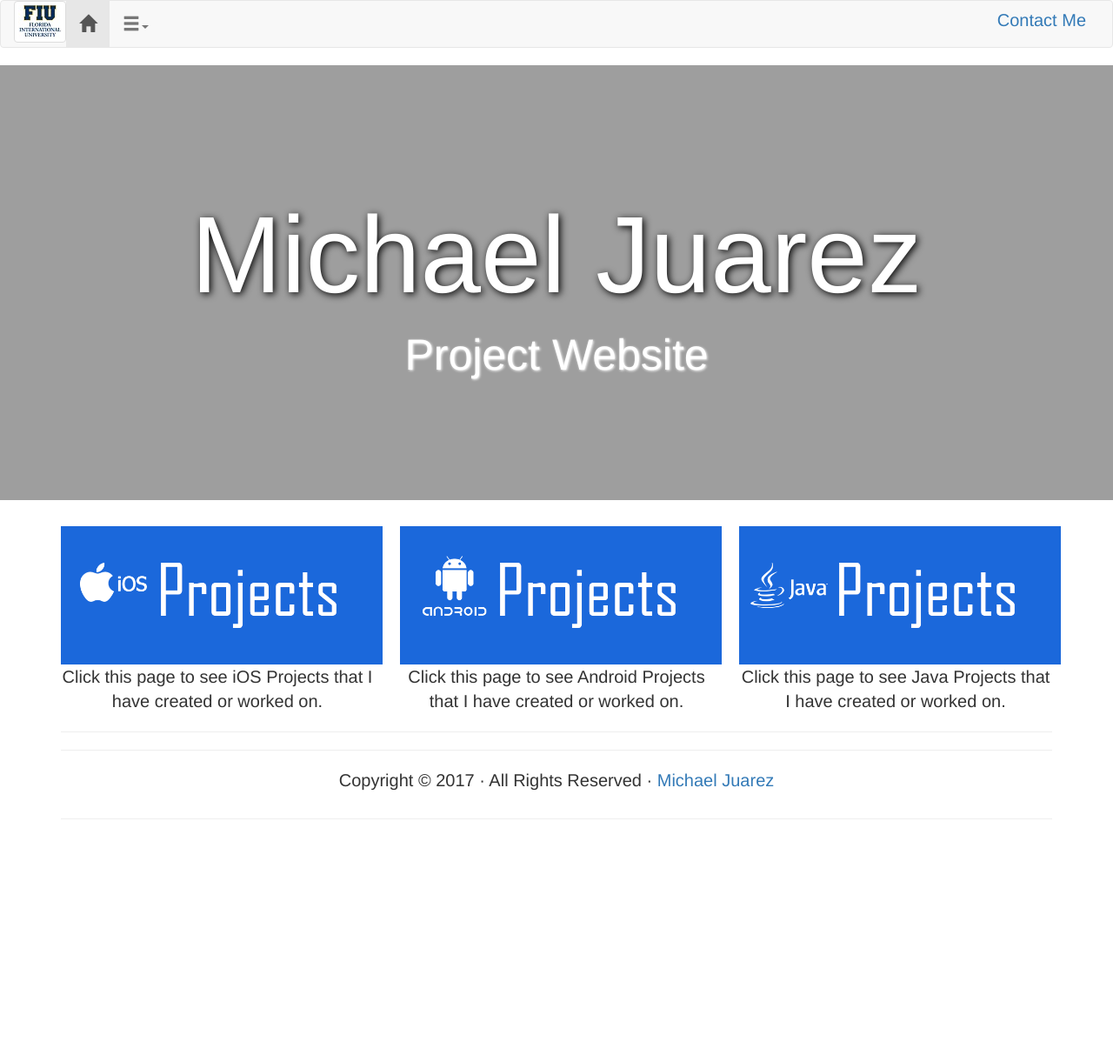
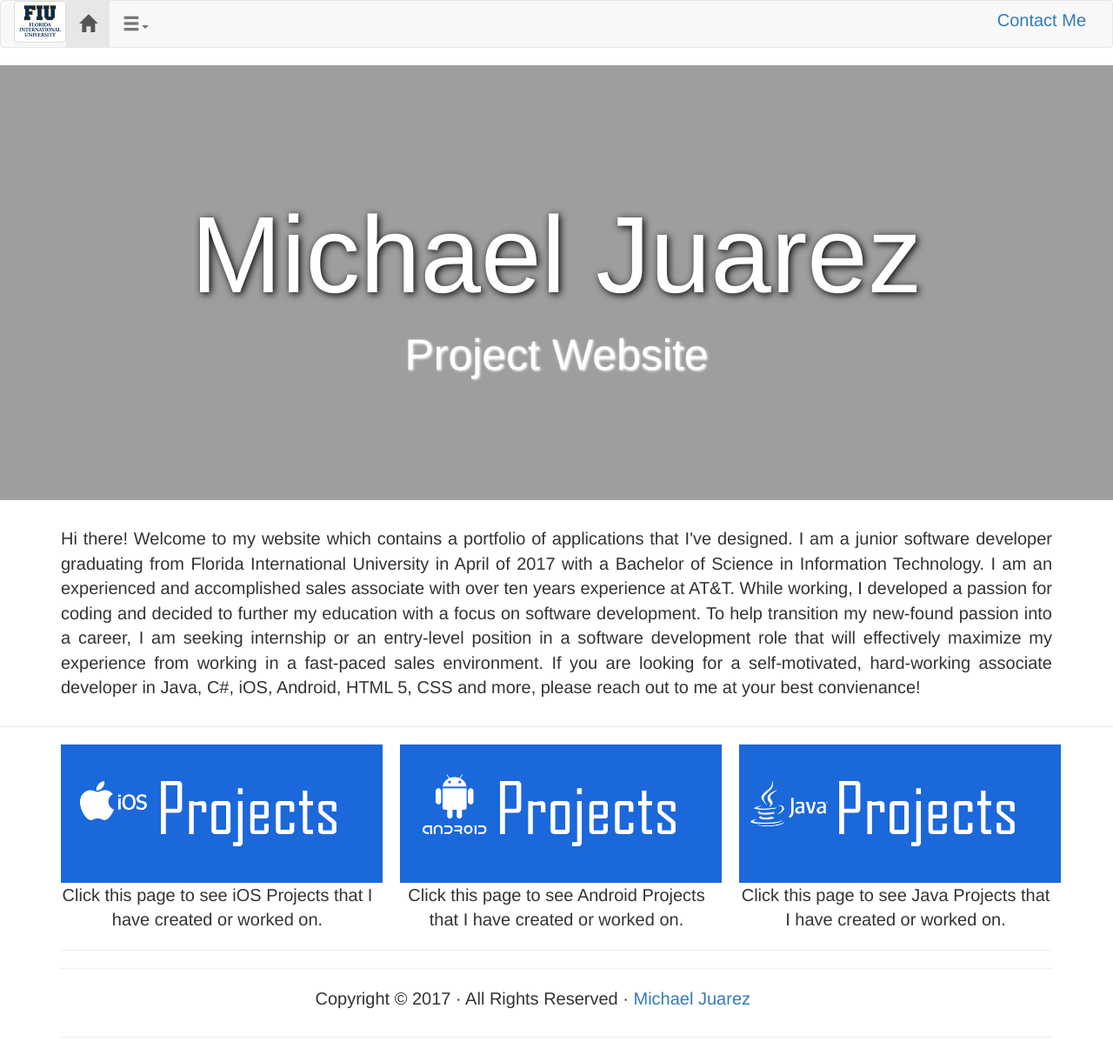
Before and after one commit to MikeJuarez/MikeJuarez.github.io, a Jekyll site: the page index.html, which Jekyll copies as it is, in a window 1280 px wide. Shown: the whole page at 87% size. Built offline with Jekyll 4.4.1, drawn with Linux system fonts in a browser that asks for light colours; before the commit the page ends 962 px from its top, so only the background shows below that.

Commit message:
Added introduction and link for java

```diff
--- a/css/mikej.css
+++ b/css/mikej.css
@@ -1,6 +1,6 @@
 @charset "utf-8";
 /* CSS Document */
 
-.appleproject {
-	background-image: url("../LinkAppleProjects.png");
+p {
+	text-align: justify;
 }
--- a/index.html
+++ b/index.html
@@ -51,10 +51,22 @@
 </section>
 
 <div class="container">
+	<div class="row text-center"></div><p>
+		Hi there!  Welcome to my website which contains a portfolio of applications that I've designed.  I am a junior
+		software developer graduating from Florida International University in April of 2017 with a
+		Bachelor of Science in Information Technology. I am an experienced and accomplished
+		sales associate with over ten years experience at AT&T.  While working, I developed a passion for coding and decided to further my education with a focus on software development.  To help transition my new-found passion into a career, I am seeking internship or an entry-level
+		position in a software development role that will effectively maximize my experience from working in a
+		fast-paced sales environment.  If you are looking for a self-motivated, hard-working associate developer in Java, C#, iOS, Android, HTML 5, CSS and more, please reach out to me at your best convienance!
+	</p>
+</div>
+<hr/>
+
+<div class="container">
   <div class="row text-center">
 	  <div class="col-sm-4"><a href="http://www.google.com"><img src="LinkAppleProjects.png" width="370"/></a></div>
 	  <div class="col-sm-4"><a href="http://www.google.com"><img src="LinkAndroidProjects.png" width="370"/></a></div>
-	  <div class="col-sm-4"><a href="http://www.google.com"><img src="LinkJavaProjects.png" width="370"/></a></div>
+	  <div class="col-sm-4"><a href="../Java Projects.html"><img src="LinkJavaProjects.png" width="370"/></a></div>
   </div>
   <div class="row">
     <div class="text-center col-sm-4"> Click this page to see iOS Projects that I have created or worked on.</div>
```
Also changed, not shown: Java Projects.html (added, +126 -0 lines).
